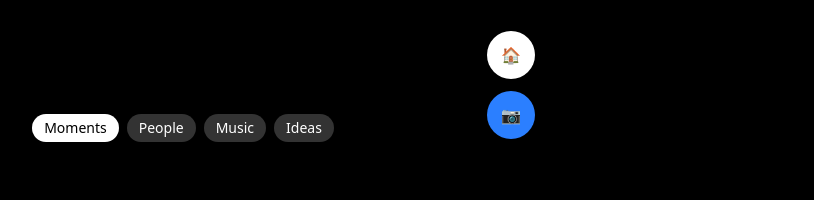
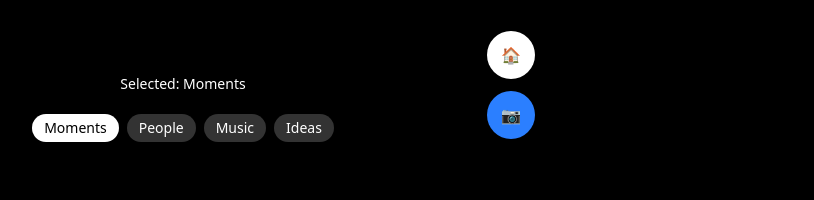
Before and after one commit to bnkhan65-source/memory-vault, a Next.js app: page /camera in a window 1280 px wide. Shown: the part 394-594 px from the top of the page, without its empty margins (457-1271 px from the left). Built offline with nearby package versions, Linux system fonts and the light colour scheme; no server answers.

Commit message:
Add selected category label

```diff
--- a/app/camera/page.tsx
+++ b/app/camera/page.tsx
@@ -155,7 +155,14 @@ export default function CameraPage() {
         <img src={photo} className="w-full h-full object-cover" />
       )}
 
-      <div className="absolute bottom-64 left-0 right-0 flex justify-center z-40 px-4">
+     <div className="absolute bottom-64 left-0 right-0 flex flex-col items-center z-40 px-4">
+
+  {/* Selected Category Label */}
+  <div className="text-white text-sm mb-2 bg-black/40 px-3 py-1 rounded-full backdrop-blur-md">
+    Selected: {selectedCategory}
+  </div>
+
+  {/* Category Buttons */}
   <div className="flex gap-2 flex-wrap justify-center bg-black/40 backdrop-blur-md px-3 py-2 rounded-full">
     {["Moments", "People", "Music", "Ideas"].map(cat => (
       <button
@@ -171,6 +178,7 @@ export default function CameraPage() {
       </button>
     ))}
   </div>
+
 </div>
       {/* Controls */}
       <div className="absolute bottom-24 left-0 right-0 flex justify-center gap-4 z-50">
```
